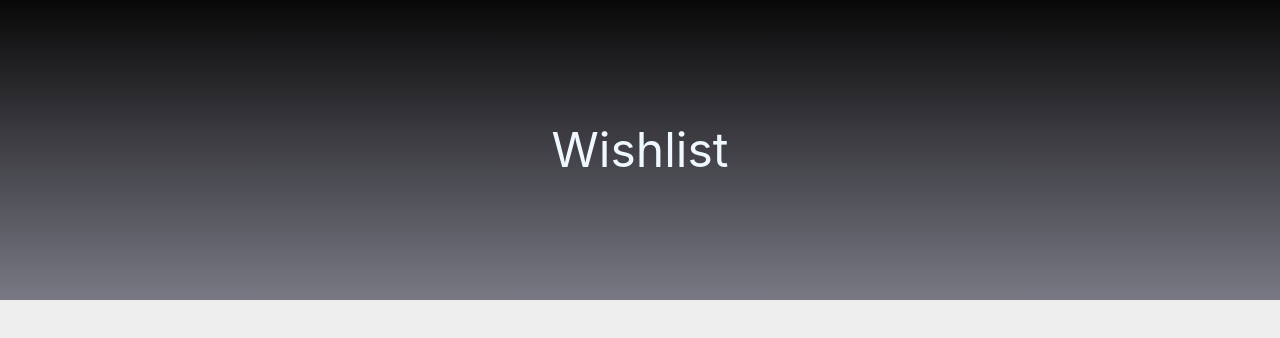
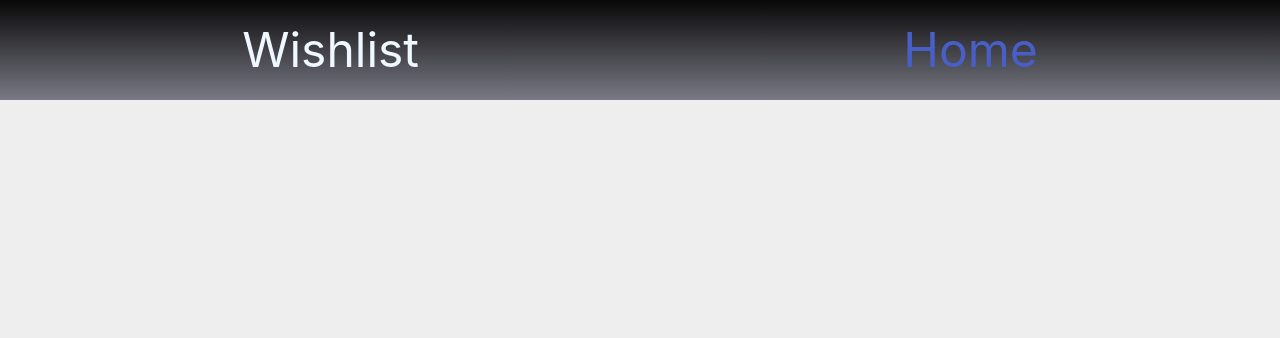
Before and after one commit to micahives/Gaming-Wishlist, a plain HTML site: page wishlist.html in a window 1280 px wide. Drawn offline with nearby package versions, Linux system fonts and the light colour scheme.

Commit message:
prototpye of nav bar

```diff
--- a/assets/css/style.css
+++ b/assets/css/style.css
@@ -13,7 +13,7 @@
 }
 
 h1 {
-    height: 300px;
+    height: 100px;
     padding: 5%;
     text-align: center;
     background-image: linear-gradient(rgb(8, 8, 8), rgb(121, 121, 133));
--- a/wishlist.html
+++ b/wishlist.html
@@ -12,7 +12,9 @@
 <body>
     <header>
         <div>
-            <h1 class="is-size-1">Wishlist</h1>
+            <h1 class="is-size-1">Wishlist
+                <a href="index.html">Home</a>
+            </h1>
         </div>
     </header>
     <!-- This div container is going to hold all of the favorited games from local storage -->
```
Also changed, not shown: index.html (+3 -1 lines).
